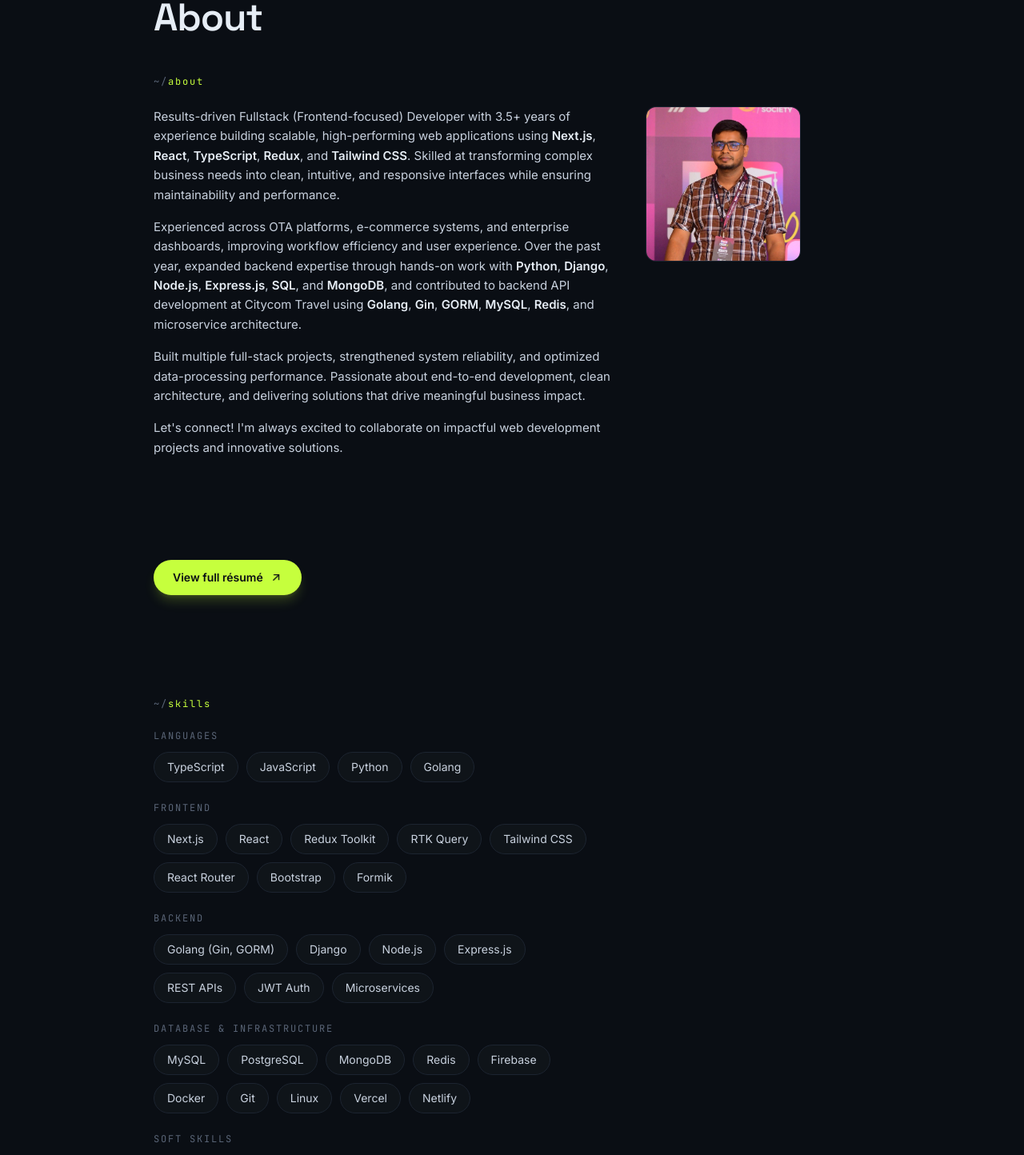
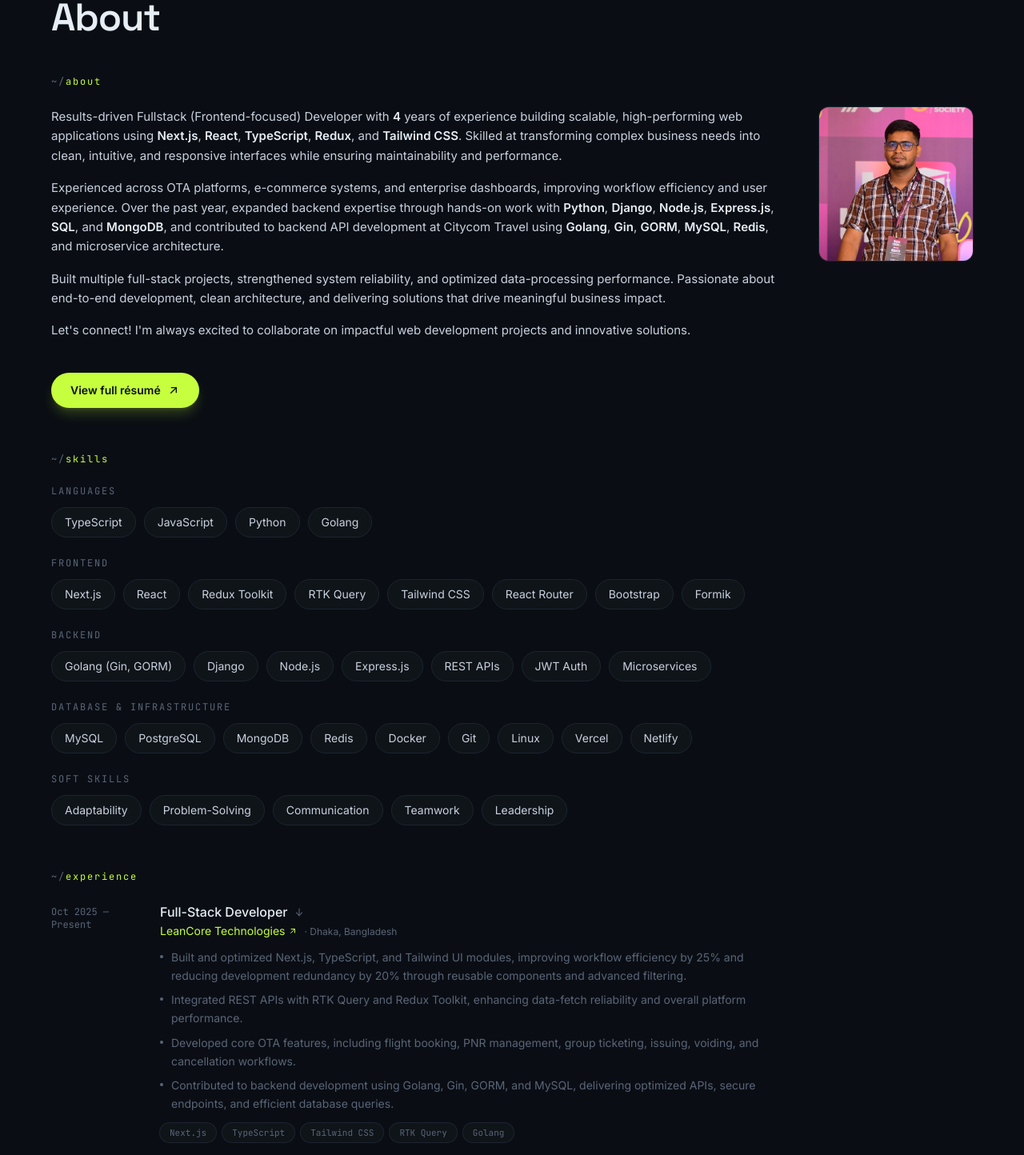
Before and after one commit to majharul-web/portfolio, a Next.js app: page /about in a window 1280 px wide. Shown: the part 240-1684 px from the top of the page at 80% size. Built offline with nearby package versions, Linux system fonts and the light colour scheme.

Commit message:
fix:home,about page design

```diff
--- a/src/app/about/page.tsx
+++ b/src/app/about/page.tsx
@@ -1,12 +1,11 @@
 import type { Metadata } from "next";
 import Link from "next/link";
 import { profile } from "@/data/content";
-import { ArrowLeftIcon, ExternalLinkIcon } from "@/components/icons";
+import { ArrowLeftIcon } from "@/components/icons";
 import { About } from "@/components/About";
 import { WhatIDo } from "@/components/WhatIDo";
 import { Skills } from "@/components/Skills";
 import { Experience } from "@/components/Experience";
-import { ResumeButton } from "@/components/ResumeButton";
 import { Footer } from "@/components/Footer";
 
 export const metadata: Metadata = {
@@ -16,7 +15,7 @@ export const metadata: Metadata = {
 
 export default function AboutPage() {
   return (
-    <main className="relative z-10 mx-auto max-w-4xl px-6 py-16 sm:px-12 lg:px-0 lg:py-24">
+    <main className="relative z-10 mx-auto max-w-6xl px-6 py-16 sm:px-12 lg:px-0 lg:py-24">
       <Link
         href="/"
         className="group inline-flex items-center gap-1.5 font-mono text-xs uppercase tracking-[0.15em] text-accent transition-colors hover:text-accent-dim"
@@ -29,18 +28,11 @@ export default function AboutPage() {
         About
       </h1>
 
-      <div className="mt-12 space-y-16">
+      <div className="mt-12">
         <About showPhoto />
 
-        <ResumeButton
-          href={profile.resumeHref}
-          icon={<ExternalLinkIcon className="h-4 w-4" />}
-        >
-          View full résumé
-        </ResumeButton>
-
         <Skills full />
-        <Experience full />
+        <Experience full defaultOpenFirst />
         <WhatIDo />
       </div>
 
--- a/src/app/page.tsx
+++ b/src/app/page.tsx
@@ -10,7 +10,7 @@ export default function Home() {
   return (
     <div className="relative mx-auto min-h-screen max-w-6xl lg:flex">
       <Sidebar />
-      <main className="relative z-10 px-6 pb-16 sm:px-12 lg:w-[60%] lg:py-12 lg:pl-10 lg:pr-4">
+      <main className="relative z-10 px-6 pb-16 sm:px-12 lg:w-[60%] lg:py-12 lg:pl-14">
         <Skills categories={homeSkillCategories} />
         <Experience />
         <Projects />
--- a/src/components/About.tsx
+++ b/src/components/About.tsx
@@ -1,7 +1,12 @@
+"use client";
+
+import { useState } from "react";
 import Image from "next/image";
 import { about, profile } from "@/data/content";
 import { Section } from "@/components/Section";
 import { renderEmphasis } from "@/lib/text";
+import { ResumeButton } from "./ResumeButton";
+import { ExternalLinkIcon } from "./icons";
 
 type AboutProps = {
   /** Show the profile photo beside the text. Off by default since the
@@ -11,17 +16,14 @@ type AboutProps = {
 };
 
 export function About({ showPhoto = false }: AboutProps) {
+  const [isExpanded, setIsExpanded] = useState(false);
+  const hasMoreThanOneParagraph = about.paragraphs.length > 1;
+
   return (
     <Section id="about" label="about">
-      <div
-        className={
-          showPhoto
-            ? "flex flex-col gap-8 sm:flex-row sm:items-start sm:gap-10"
-            : undefined
-        }
-      >
+      <div className={showPhoto ? "flex flex-col gap-8 sm:flex-row sm:items-start sm:gap-10" : undefined}>
         {showPhoto && (
-          <div className="flex justify-center sm:order-last sm:block sm:shrink-0">
+          <div className="flex flex-col items-center gap-6 sm:order-last sm:block sm:shrink-0">
             <div className="h-40 w-40 overflow-hidden rounded-xl ring-1 ring-hairline sm:h-48 sm:w-48">
               <Image
                 src={profile.avatarSrc}
@@ -31,14 +33,37 @@ export function About({ showPhoto = false }: AboutProps) {
                 className="h-full w-full object-cover"
               />
             </div>
+
+            <div className="sm:hidden">
+              <ResumeButton href={profile.resumeHref} icon={<ExternalLinkIcon className="h-4 w-4 " />}>
+                View full résumé
+              </ResumeButton>
+            </div>
           </div>
         )}
 
-        <div className="max-w-xl space-y-4 text-[15px] leading-relaxed text-ink">
+        <div className="space-y-4 text-[15px] leading-relaxed text-ink">
           {about.paragraphs.map((paragraph, i) => (
-            <p key={i}>{renderEmphasis(paragraph)}</p>
+            <p key={i} className={i > 0 && !isExpanded ? "hidden sm:block" : undefined}>
+              {renderEmphasis(paragraph)}
+            </p>
           ))}
+
+          {hasMoreThanOneParagraph && (
+            <button
+              type="button"
+              onClick={() => setIsExpanded((current) => !current)}
+              className="inline-flex text-sm font-medium text-accent transition-colors hover:text-accent-dim sm:hidden"
+            >
+              {isExpanded ? "See less" : "See more"}
+            </button>
+          )}
         </div>
+      </div>
+      <div className={`mt-6 ${showPhoto ? "hidden sm:block" : "block"}`}>
+        <ResumeButton href={profile.resumeHref} icon={<ExternalLinkIcon className="h-4 w-4 " />}>
+          View full résumé
+        </ResumeButton>
       </div>
     </Section>
   );
--- a/src/components/Experience.tsx
+++ b/src/components/Experience.tsx
@@ -12,15 +12,15 @@ const PREVIEW_BULLET_COUNT = 2;
 type ExperienceProps = {
   /** Show the full bullet list for every expanded role. Off by
    * default — the homepage caps an expanded role to its top 2
-   * highlights; /about shows everything. Every role is independently
-   * expandable/collapsible on both, with the first one open by
-   * default. */
+   * highlights; /about shows everything. */
   full?: boolean;
+  /** Whether the first experience item should be expanded on initial render. */
+  defaultOpenFirst?: boolean;
 };
 
-export function Experience({ full = false }: ExperienceProps) {
-  const [openIndices, setOpenIndices] = useState<Set<number>>(
-    () => new Set([0])
+export function Experience({ full = false, defaultOpenFirst = false }: ExperienceProps) {
+  const [openIndices, setOpenIndices] = useState<Set<number>>(() =>
+    defaultOpenFirst ? new Set([0]) : new Set(),
   );
   const prefersReducedMotion = useReducedMotion();
 
@@ -36,19 +36,17 @@ export function Experience({ full = false }: ExperienceProps) {
     });
   };
 
-  const allClosed = openIndices.size === 0;
+  const invitingIndex = experience.findIndex((_, index) => !openIndices.has(index));
 
   return (
     <Section id="experience" label="experience">
-      <ol className="max-w-xl space-y-10">
+      <ol className="max-w-4xl space-y-6">
         {experience.map((job, index) => {
           const isOpen = openIndices.has(index);
-          // Draw the eye to the first item when nothing is open yet —
-          // a gentle nudge animation suggesting "click here to start."
-          const isInviting = index === 0 && allClosed && !prefersReducedMotion;
-          const bullets = full
-            ? job.bullets
-            : job.bullets.slice(0, PREVIEW_BULLET_COUNT);
+          // Gently hint toward the next unopened role so the interaction
+          // feels progressive: first item first, then the next, and so on.
+          const isInviting = index === invitingIndex && !prefersReducedMotion;
+          const bullets = full ? job.bullets : job.bullets.slice(0, PREVIEW_BULLET_COUNT);
 
           const company = job.href ? (
             <a
@@ -69,9 +67,7 @@ export function Experience({ full = false }: ExperienceProps) {
               key={`${job.company}-${job.title}-${job.range}`}
               className="group relative grid gap-1 sm:grid-cols-[120px_1fr] sm:gap-4"
             >
-              <p className="font-mono text-xs text-ink-muted sm:pt-1">
-                {job.range}
-              </p>
+              <p className="font-mono text-xs text-ink-muted sm:pt-1">{job.range}</p>
               <div>
                 <button
                   type="button"
@@ -83,27 +79,37 @@ export function Experience({ full = false }: ExperienceProps) {
                     {job.title}
                     <motion.span
                       animate={
-                        isOpen
-                          ? { rotate: 90 }
-                          : isInviting
-                            ? { rotate: 0, x: [0, 4, 0] }
-                            : { rotate: 0, x: 0 }
+                        prefersReducedMotion
+                          ? { rotate: isOpen ? 90 : 0, x: 0, y: 0 }
+                          : isOpen
+                            ? { rotate: 90, y: [0, 4, 0] }
+                            : isInviting
+                              ? { rotate: 0, x: [0, 4, 0], y: 0 }
+                              : { rotate: 0, x: 0, y: 0 }
                       }
                       transition={
-                        isInviting
+                        isOpen
                           ? {
-                              x: {
+                              rotate: { type: "spring", stiffness: 300, damping: 20 },
+                              y: {
                                 duration: 1.1,
                                 repeat: Infinity,
                                 repeatDelay: 0.6,
                                 ease: "easeInOut",
                               },
                             }
-                          : { type: "spring", stiffness: 300, damping: 20 }
+                          : isInviting
+                            ? {
+                                x: {
+                                  duration: 1.1,
+                                  repeat: Infinity,
+                                  repeatDelay: 0.6,
+                                  ease: "easeInOut",
+                                },
+                              }
+                            : { type: "spring", stiffness: 300, damping: 20 }
                       }
-                      className={`inline-flex text-ink-muted ${
-                        isInviting ? "text-accent" : ""
-                      }`}
+                      className={`inline-flex text-ink-muted ${isInviting ? "text-accent" : ""}`}
                     >
                       <ArrowRightIcon className="h-3.5 w-3.5" />
                     </motion.span>
@@ -111,9 +117,7 @@ export function Experience({ full = false }: ExperienceProps) {
                 </button>
                 <p className="mt-0.5 text-sm text-ink-muted">
                   {company}
-                  {job.location && (
-                    <span className="ml-2 text-xs">· {job.location}</span>
-                  )}
+                  {job.location && <span className="ml-2 text-xs">· {job.location}</span>}
                 </p>
 
                 {isOpen && (
@@ -146,10 +150,7 @@ export function Experience({ full = false }: ExperienceProps) {
 
       {!full && (
         <div className="mt-6">
-          <GradientButton
-            href="/about#experience"
-            icon={<ArrowRightIcon className="h-3.5 w-3.5" />}
-          >
+          <GradientButton href="/about#experience" icon={<ArrowRightIcon className="h-3.5 w-3.5" />}>
             Full work history on /about
           </GradientButton>
         </div>
--- a/src/components/Section.tsx
+++ b/src/components/Section.tsx
@@ -13,10 +13,7 @@ type SectionProps = {
  */
 export function Section({ id, label, children }: SectionProps) {
   return (
-    <section
-      id={id}
-      className="scroll-mt-16 py-16 first:pt-0 lg:scroll-mt-24"
-    >
+    <section id={id} className="scroll-mt-16 pb-14 first:pt-0 lg:scroll-mt-24">
       <div className="sticky top-0 -mx-6 mb-6 bg-canvas/95 px-6 py-3 backdrop-blur-sm sm:-mx-12 sm:px-12 lg:static lg:mx-0 lg:bg-transparent lg:px-0 lg:py-0 lg:backdrop-blur-none">
         <p className="font-mono text-xs tracking-[0.15em] text-accent">
           <span className="text-ink-muted">~/</span>
--- a/src/components/Sidebar.tsx
+++ b/src/components/Sidebar.tsx
@@ -39,7 +39,7 @@ export function Sidebar() {
   const animate = prefersReducedMotion ? undefined : "visible";
 
   return (
-    <header className="relative z-10 lg:sticky lg:top-0 lg:flex lg:h-screen lg:w-[40%] lg:max-w-[480px] lg:flex-col lg:justify-between lg:py-24 px-6 sm:px-12 lg:px-0 lg:pl-4 pt-16 pb-10">
+    <header className="relative z-10 lg:sticky lg:top-0 lg:flex lg:h-screen lg:w-[40%] lg:max-w-[480px] lg:flex-col lg:justify-between lg:py-24 px-6 sm:px-12 lg:px-0 pt-16 pb-10">
       <motion.div initial={initial} animate={animate} variants={containerVariants}>
         <div className="flex items-start gap-5">
           <div>
--- a/src/components/Skills.tsx
+++ b/src/components/Skills.tsx
@@ -1,5 +1,10 @@
+"use client";
+
+import { useState } from "react";
+import { motion, useReducedMotion } from "framer-motion";
 import { skillCategories, type SkillCategory } from "@/data/content";
 import { Section } from "@/components/Section";
+import { ArrowRightIcon } from "@/components/icons";
 
 const PREVIEW_ITEMS_PER_CATEGORY = 5;
 
@@ -13,19 +18,89 @@ type SkillsProps = {
 };
 
 export function Skills({ full = false, categories = skillCategories }: SkillsProps) {
+  const [openIndices, setOpenIndices] = useState<Set<number>>(
+    () => new Set(full ? categories.slice(0, 3).map((_, index) => index) : []),
+  );
+  const prefersReducedMotion = useReducedMotion();
+
+  const toggle = (index: number) => {
+    setOpenIndices((current) => {
+      const next = new Set(current);
+      if (next.has(index)) {
+        next.delete(index);
+      } else {
+        next.add(index);
+      }
+      return next;
+    });
+  };
+
+  const invitingIndex = categories.findIndex((_, index) => !openIndices.has(index));
+
   return (
     <Section id="skills" label="skills">
-      <div className="max-w-xl space-y-6">
-        {categories.map((category) => {
+      <div className="max-w-4xl space-y-6">
+        {categories.map((category, index) => {
           const items = full ? category.items : category.items.slice(0, PREVIEW_ITEMS_PER_CATEGORY);
           const hiddenCount = category.items.length - items.length;
+          const isOpen = !full || openIndices.has(index);
+          const isInviting = full && index === invitingIndex && !prefersReducedMotion;
 
           return (
             <div key={category.category}>
-              <h3 className="font-mono text-xs uppercase tracking-[0.15em] text-ink-muted">
-                {category.category}
-              </h3>
-              <ul className="mt-3 flex flex-wrap gap-2.5">
+              {full ? (
+                <button
+                  type="button"
+                  onClick={() => toggle(index)}
+                  aria-expanded={isOpen}
+                  className="flex w-full items-center justify-between gap-3 text-left sm:pointer-events-none"
+                >
+                  <h3 className="font-mono text-xs uppercase tracking-[0.15em] text-ink-muted">
+                    {category.category}
+                  </h3>
+                  <motion.span
+                    animate={
+                      prefersReducedMotion
+                        ? { rotate: isOpen ? 90 : 0, x: 0, y: 0 }
+                        : isOpen
+                          ? { rotate: 90, y: [0, 4, 0] }
+                          : isInviting
+                            ? { rotate: 0, x: [0, 4, 0], y: 0 }
+                            : { rotate: 0, x: 0, y: 0 }
+                    }
+                    transition={
+                      isOpen
+                        ? {
+                            rotate: { type: "spring", stiffness: 300, damping: 20 },
+                            y: {
+                              duration: 1.1,
+                              repeat: Infinity,
+                              repeatDelay: 0.6,
+                              ease: "easeInOut",
+                            },
+                          }
+                        : isInviting
+                          ? {
+                              x: {
+                                duration: 1.1,
+                                repeat: Infinity,
+                                repeatDelay: 0.6,
+                                ease: "easeInOut",
+                              },
+                            }
+                          : { type: "spring", stiffness: 300, damping: 20 }
+                    }
+                    className={`inline-flex text-ink-muted sm:hidden ${isInviting ? "text-accent" : ""}`}
+                  >
+                    <ArrowRightIcon className="h-3.5 w-3.5" />
+                  </motion.span>
+                </button>
+              ) : (
+                <h3 className="font-mono text-xs uppercase tracking-[0.15em] text-ink-muted">
+                  {category.category}
+                </h3>
+              )}
+              <ul className={`mt-3 flex flex-wrap gap-2.5 ${isOpen ? "" : "hidden sm:flex"}`}>
                 {items.map((item) => (
                   <li
                     key={item}
--- a/src/data/content.ts
+++ b/src/data/content.ts
@@ -50,7 +50,7 @@ export const socials = [
 
 export const about = {
   paragraphs: [
-    "Results-driven Fullstack (Frontend-focused) Developer with 3.5+ years of experience building scalable, high-performing web applications using **Next.js**, **React**, **TypeScript**, **Redux**, and **Tailwind CSS**. Skilled at transforming complex business needs into clean, intuitive, and responsive interfaces while ensuring maintainability and performance.",
+    "Results-driven Fullstack (Frontend-focused) Developer with **4** years of experience building scalable, high-performing web applications using **Next.js**, **React**, **TypeScript**, **Redux**, and **Tailwind CSS**. Skilled at transforming complex business needs into clean, intuitive, and responsive interfaces while ensuring maintainability and performance.",
     "Experienced across OTA platforms, e-commerce systems, and enterprise dashboards, improving workflow efficiency and user experience. Over the past year, expanded backend expertise through hands-on work with **Python**, **Django**, **Node.js**, **Express.js**, **SQL**, and **MongoDB**, and contributed to backend API development at Citycom Travel using **Golang**, **Gin**, **GORM**, **MySQL**, **Redis**, and microservice architecture.",
     "Built multiple full-stack projects, strengthened system reliability, and optimized data-processing performance. Passionate about end-to-end development, clean architecture, and delivering solutions that drive meaningful business impact.",
     "Let's connect! I'm always excited to collaborate on impactful web development projects and innovative solutions.",
@@ -106,7 +106,7 @@ export type SkillCategory = {
 export const homeSkillCategories: SkillCategory[] = [
   {
     category: "Frontend",
-    items: ["TypeScript", "Next.js", "React", "Redux Toolkit", "Tailwind CSS", "RTK Query"],
+    items: ["TypeScript", "Next.js", "React", "Redux Toolkit", "Tailwind CSS"],
   },
   {
     category: "Backend & Tools",
@@ -114,7 +114,7 @@ export const homeSkillCategories: SkillCategory[] = [
   },
   {
     category: "Soft Skills",
-    items: ["Adaptability", "Problem-Solving", "Communication", "Teamwork", "Leadership"],
+    items: ["Adaptability", "Problem-Solving", "Communication", "Teamwork"],
   },
 ];
 
@@ -150,18 +150,7 @@ export const skillCategories: SkillCategory[] = [
   },
   {
     category: "Database & Infrastructure",
-    items: [
-      "MySQL",
-      "PostgreSQL",
-      "MongoDB",
-      "Redis",
-      "Firebase",
-      "Docker",
-      "Git",
-      "Linux",
-      "Vercel",
-      "Netlify",
-    ],
+    items: ["MySQL", "PostgreSQL", "MongoDB", "Redis", "Docker", "Git", "Linux", "Vercel", "Netlify"],
   },
   {
     category: "Soft Skills",
```
Also changed, not shown: src/components/Footer.tsx (+9 -8 lines), src/components/ProjectCard.tsx (+11 -26 lines), src/components/WhatIDo.tsx (+5 -17 lines).
